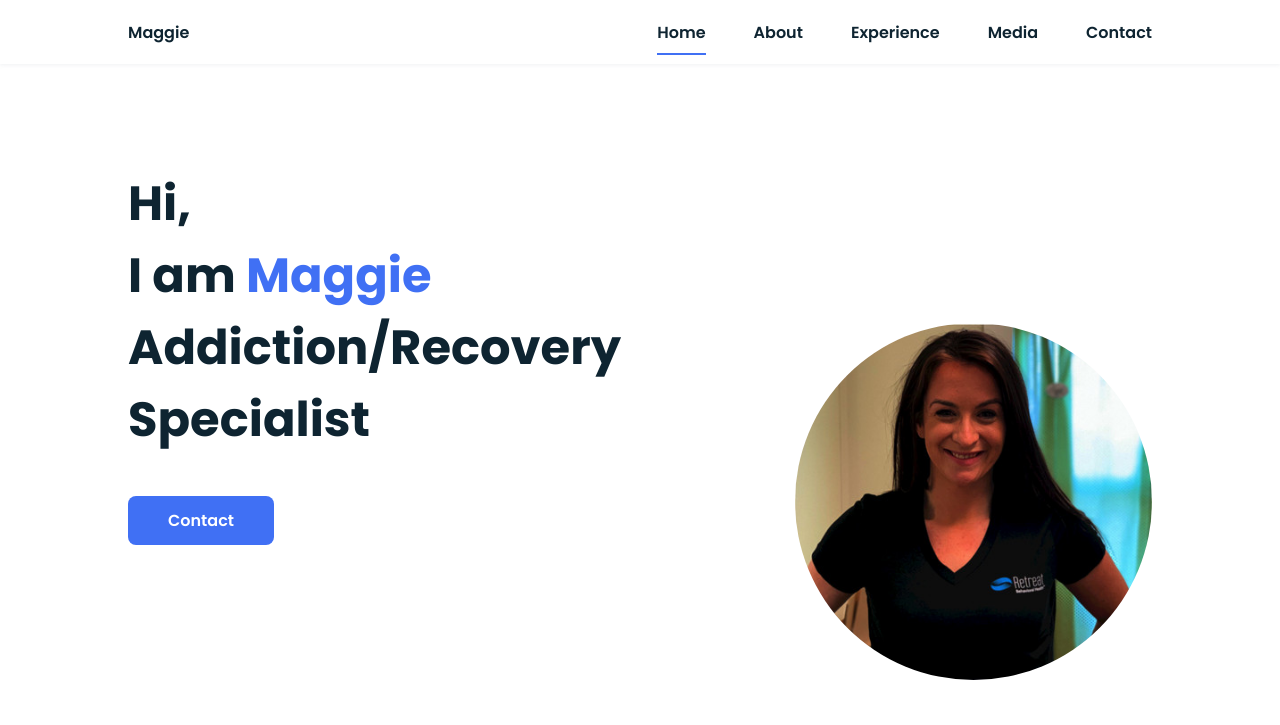
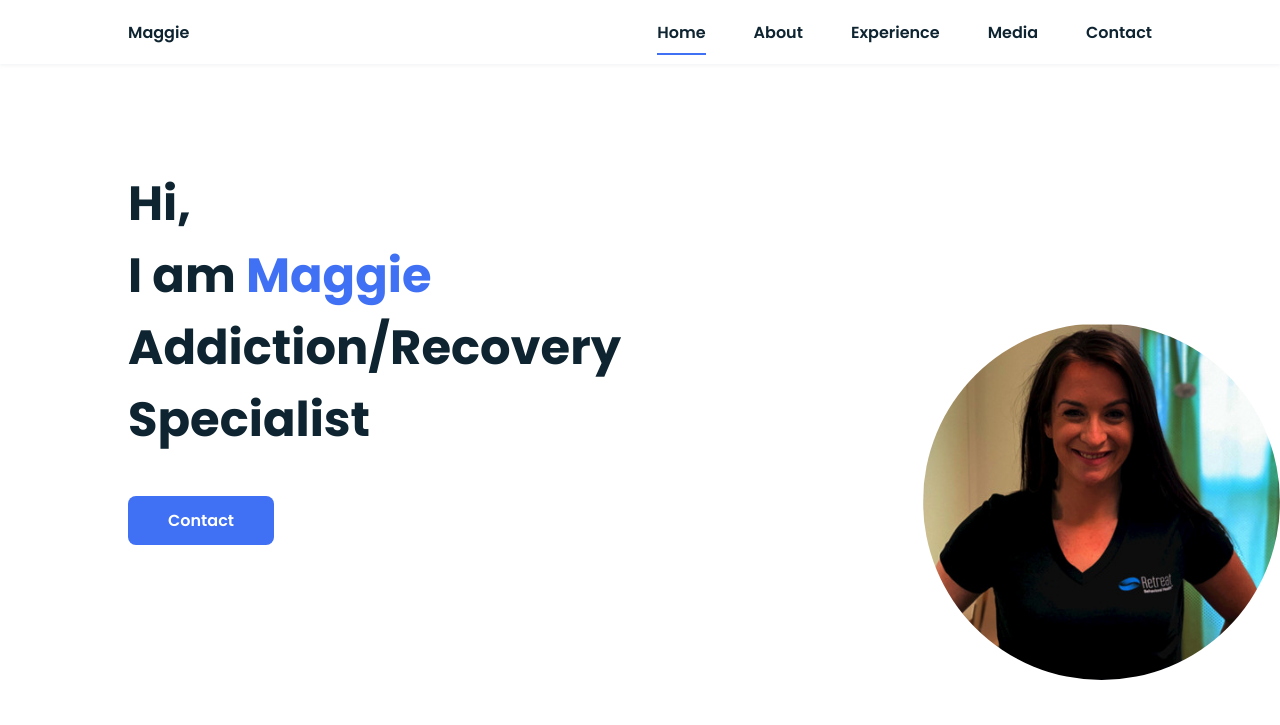
Before and after one commit to dannygibbz/Mag-Site, a plain HTML site: page index.html in a window 1280 px wide. Shown: the top 725 px of the page. Drawn offline with nearby package versions, Linux system fonts and the light colour scheme.

Commit message:
ever closer

```diff
--- a/assets/css/styles.css
+++ b/assets/css/styles.css
@@ -453,7 +453,4 @@ img {
     margin-left: auto;
     margin-right: auto;
   }
-  .home__img {
-    right: 10%;
-  }
 }
```
